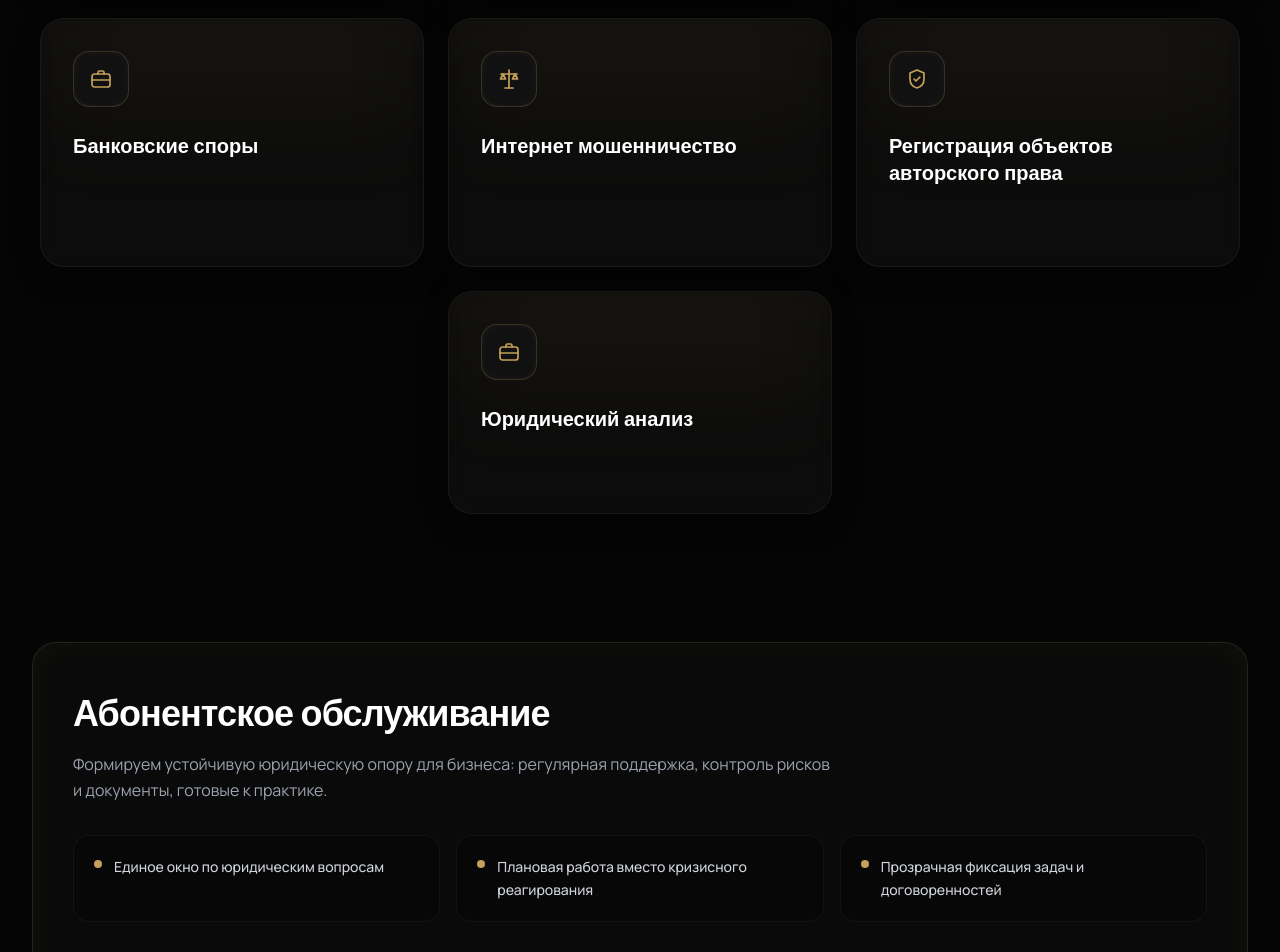
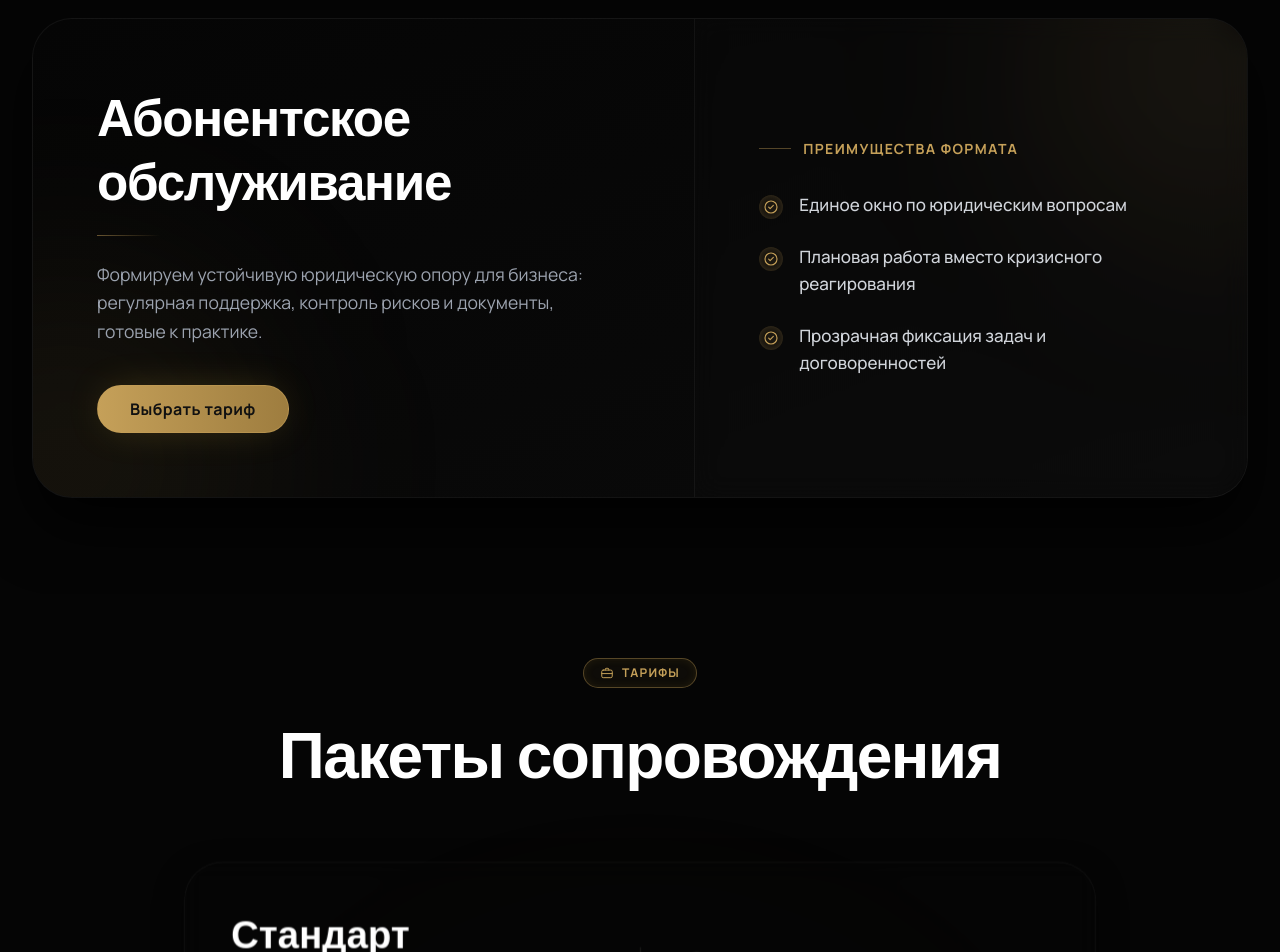
Before and after one commit to kalist01337/antigravity, a Next.js app: page / in a window 1280 px wide. Shown: the part 2080-3032 px from the top of the page. Built offline with nearby package versions, Linux system fonts and the light colour scheme.

Commit message:
feat: redesign Subscription, About, and FAQ sections

```diff
--- a/src/components/sections/about-section.tsx
+++ b/src/components/sections/about-section.tsx
@@ -6,61 +6,64 @@ export function AboutSection() {
   return (
     <section id="about" className="section-shell pb-24 pt-10 sm:pb-32 sm:pt-16 bg-surface">
       <div className="mx-auto max-w-[1200px]">
-        <div className="grid grid-cols-1 gap-12 lg:grid-cols-[1fr_1.1fr] lg:gap-16 items-center">
+        <div className="grid grid-cols-1 gap-12 lg:grid-cols-[1fr_1.5fr] lg:gap-16">
 
-          {/* Left Content */}
+          {/* Left: Sticky Intro */}
+          <div className="lg:sticky lg:top-32 h-fit">
             <Reveal className="flex flex-col items-start text-left">
-            <p className="inline-flex items-center gap-2 rounded-full border border-brand/40 bg-brand/5 px-4 py-1.5 text-xs font-bold uppercase tracking-widest text-brand shadow-[inset_0_0_10px_rgba(212,175,55,0.1)] backdrop-blur-sm">
+              <p className="inline-flex items-center gap-2 rounded-full border border-brand/40 bg-brand/5 px-4 py-1.5 text-xs font-bold uppercase tracking-widest text-brand shadow-[inset_0_0_10px_rgba(197,160,89,0.1)] backdrop-blur-sm">
                 <ShieldIcon className="h-3.5 w-3.5" />
                 О центре
               </p>
 
-            <h2 className="mt-6 font-serif font-bold text-[2.2rem] leading-tight tracking-tight text-ink md:text-[3rem]">
+              <h2 className="mt-8 font-serif font-bold text-[2.5rem] leading-[1.1] tracking-tight text-ink md:text-[3.5rem]">
                 {siteConfig.about.title}
               </h2>
 
-            <div className="mt-6 h-px w-20 bg-gradient-to-r from-brand/80 to-transparent" />
+              <div className="mt-8 h-px w-24 bg-gradient-to-r from-brand/80 to-transparent" />
 
-            <p className="mt-8 text-[16px] leading-relaxed text-inkMuted md:text-[17px]">
+              <p className="mt-8 text-[1.1rem] leading-relaxed text-inkMuted max-w-md">
                 {siteConfig.about.intro}
               </p>
+            </Reveal>
+          </div>
 
-            <div className="mt-10 flex flex-col gap-5">
+          {/* Right: Dynamic Bento Box / Grid */}
+          <div className="grid grid-cols-1 sm:grid-cols-2 gap-4 sm:gap-6">
+            {/* Map approach to 4 distinct cards */}
             {siteConfig.about.approach.map((item, i) => (
-                <div key={item} className="group flex items-start gap-4">
-                  <div className="mt-1 flex shrink-0 items-center justify-center p-1.5 rounded-full bg-brand/10 text-brand shadow-[inset_0_0_5px_rgba(212,175,55,0.2)] transition-all group-hover:bg-brand/20 group-hover:shadow-[0_0_10px_rgba(212,175,55,0.3)]">
-                    <CheckCircleIcon className="h-4 w-4" />
-                  </div>
-                  <p className="text-[15px] leading-relaxed text-inkSoft font-medium transition-colors group-hover:text-ink">
+              <Reveal key={i} delay={i * 0.1}>
+                <div className="group relative flex flex-col justify-between overflow-hidden rounded-[2rem] border border-white/5 bg-surfaceSoft/40 p-8 min-h-[220px] shadow-[0_10px_30px_rgba(0,0,0,0.5)] transition-all duration-500 hover:border-brand/30 hover:-translate-y-1 hover:bg-surfaceSoft/60 backdrop-blur-sm">
+                  <span className="font-serif text-[3.5rem] font-bold text-white/5 transition-colors duration-500 group-hover:text-brand/20">
+                    0{i + 1}
+                  </span>
+                  <p className="text-[1.05rem] font-medium leading-relaxed text-inkSoft group-hover:text-ink mt-6">
                     {item}
                   </p>
                 </div>
+              </Reveal>
             ))}
-            </div>
-          </Reveal>
 
-          {/* Right Image Container */}
-          <Reveal delay={0.2} className="relative w-full">
-            <div className="relative aspect-[4/5] w-full overflow-hidden rounded-[2.5rem] border border-white/10 bg-black shadow-[0_0_40px_rgba(212,175,55,0.1)] sm:aspect-[4/3] lg:aspect-[4/5] group">
-              {/* Image Base */}
+            {/* 5th wide element for the office image */}
+            <Reveal delay={0.4} className="sm:col-span-2">
+              <div className="relative overflow-hidden rounded-[2rem] border border-white/5 h-[300px] group shadow-[0_10px_30px_rgba(0,0,0,0.8)]">
+                <div className="absolute inset-x-0 -top-24 h-48 w-full bg-brand/10 blur-[50px] transition-all duration-500 z-10" />
                 <img
                   src={siteConfig.media.officeImage}
                   alt="Офис Legal Protection"
-                className="absolute inset-0 h-full w-full object-cover object-center opacity-80 transition-transform duration-1000 group-hover:scale-105 group-hover:opacity-100"
+                  className="absolute inset-0 h-full w-full object-cover object-center opacity-40 transition-transform duration-1000 group-hover:scale-105 group-hover:opacity-60 mix-blend-luminosity"
                   loading="lazy"
                 />
-
-              <div className="absolute inset-0 shadow-[inset_0_0_0_1px_rgba(212,175,55,0.1)] rounded-[2.5rem] pointer-events-none" />
-
-              {/* Floating Badge (Dark) */}
-              <div className="absolute bottom-6 left-6 right-6 sm:bottom-8 sm:left-8 sm:right-8 rounded-2xl border border-white/10 bg-surface/80 p-5 shadow-[0_10px_30px_rgba(0,0,0,0.8)] backdrop-blur-md">
-                <p className="font-serif font-bold text-lg text-ink">Комплексный подход</p>
-                <p className="mt-1 text-sm text-inkMuted font-medium">Мы строим устойчивую юридическую опору, чтобы вы могли сосредоточиться на главном.</p>
+                <div className="absolute inset-0 bg-gradient-to-t from-surface via-surface/60 to-transparent z-10" />
+                <div className="absolute bottom-8 left-8 right-8 z-20">
+                  <p className="font-serif font-bold text-2xl text-ink">Комплексный подход</p>
+                  <p className="mt-2 text-[15px] font-medium text-inkSoft max-w-lg">Мы строим устойчивую юридическую опору, чтобы вы могли сосредоточиться на главном.</p>
                 </div>
               </div>
             </Reveal>
           </div>
         </div>
+      </div>
     </section>
   );
 }
--- a/src/components/sections/faq-section.tsx
+++ b/src/components/sections/faq-section.tsx
@@ -9,29 +9,39 @@ export function FAQSection() {
   const reduceMotion = useReducedMotion();
 
   return (
-    <section id="faq" className="section-shell pb-24 relative">
-      <div className="mb-10 text-center sm:text-left relative z-10">
-        <p className="inline-block rounded-full border border-brand/40 bg-brand/5 px-3 py-1 text-xs font-bold uppercase tracking-widest text-brand shadow-[inset_0_0_10px_rgba(212,175,55,0.1)] backdrop-blur-sm">FAQ</p>
-        <h2 className="mt-4 font-serif font-bold text-[2.2rem] text-ink md:text-[3rem]">Частые вопросы</h2>
+    <section id="faq" className="section-shell pb-32 relative">
+      <div className="mx-auto max-w-[1200px] grid grid-cols-1 lg:grid-cols-[1fr_2fr] gap-12 lg:gap-20 items-start">
+
+        {/* Left: Sticky Header */}
+        <div className="lg:sticky lg:top-32">
+          <p className="inline-block rounded-full border border-brand/40 bg-brand/5 px-4 py-1.5 text-xs font-bold uppercase tracking-widest text-brand shadow-[inset_0_0_10px_rgba(197,160,89,0.1)] backdrop-blur-sm">FAQ</p>
+          <h2 className="mt-6 font-serif font-bold text-[2.5rem] leading-[1.1] text-ink md:text-[3.5rem]">Частые вопросы</h2>
+          <div className="mt-8 h-px w-24 bg-gradient-to-r from-brand/80 to-transparent" />
+          <p className="mt-8 text-[1.1rem] leading-relaxed text-inkMuted">
+            Отвечаем на самые популярные вопросы о нашем подходе и форматах юридического сопровождения.
+          </p>
         </div>
 
-      <div className="space-y-3 mx-auto max-w-4xl">
+        {/* Right: Borderless Minimalist Accordion */}
+        <div className="flex flex-col border-t border-white/10">
           {siteConfig.faq.map((item, index) => {
             const isOpen = openIndex === index;
 
             return (
-            <article key={item.question} className="overflow-hidden rounded-2xl border border-white/5 bg-surfaceSoft/80 shadow-[0_4px_20px_rgba(0,0,0,0.3)] backdrop-blur-md transition-all hover:shadow-[0_8px_30px_rgba(0,0,0,0.6)] hover:border-white/10">
+              <article key={item.question} className="border-b border-white/10 group">
                 <button
                   type="button"
                   onClick={() => setOpenIndex((current) => (current === index ? null : index))}
-                className="flex w-full items-center justify-between gap-5 p-5 text-left transition-colors hover:bg-white/5"
+                  className="flex w-full items-center justify-between gap-6 py-6 md:py-8 text-left transition-colors"
                   aria-expanded={isOpen}
                 >
-                <span className={`text-sm font-bold md:text-base transition-colors ${isOpen ? "text-brandSoft" : "text-ink"}`}>
+                  <span className={`font-serif text-[1.15rem] md:text-[1.4rem] font-bold transition-all duration-300 ${isOpen ? "text-brand" : "text-ink group-hover:text-brandSoft"}`}>
                     {item.question}
                   </span>
-                <span className={`text-xl leading-none transition-transform duration-300 ${isOpen ? "rotate-45 text-brand" : "text-inkMuted"}`}>
-                  +
+                  <span className={`flex h-10 w-10 shrink-0 items-center justify-center rounded-full border transition-all duration-300 ${isOpen ? "border-brand bg-brand/10 text-brand rotate-45" : "border-white/10 text-inkMuted group-hover:border-brand/40 group-hover:text-brand"}`}>
+                    <svg className="h-5 w-5" fill="none" viewBox="0 0 24 24" stroke="currentColor">
+                      <path strokeLinecap="round" strokeLinejoin="round" strokeWidth={2} d="M12 4v16m8-8H4" />
+                    </svg>
                   </span>
                 </button>
 
@@ -42,9 +52,9 @@ export function FAQSection() {
                       initial={reduceMotion ? false : { height: 0, opacity: 0 }}
                       animate={reduceMotion ? undefined : { height: "auto", opacity: 1 }}
                       exit={reduceMotion ? undefined : { height: 0, opacity: 0 }}
-                    transition={{ duration: 0.25 }}
+                      transition={{ duration: 0.3, ease: "easeInOut" }}
                     >
-                    <p className="px-5 pb-5 text-sm md:text-base leading-relaxed text-inkSoft">{item.answer}</p>
+                      <p className="pb-8 pr-12 text-[1.05rem] leading-relaxed text-inkMuted">{item.answer}</p>
                     </motion.div>
                   ) : null}
                 </AnimatePresence>
@@ -52,6 +62,7 @@ export function FAQSection() {
             );
           })}
         </div>
+      </div>
     </section>
   );
 }
--- a/src/components/sections/services-section.tsx
+++ b/src/components/sections/services-section.tsx
@@ -25,27 +25,24 @@ export function ServicesSection() {
       </Reveal>
 
       <Reveal amount={0.1}>
-        <div className="mx-auto grid max-w-[1200px] grid-cols-1 gap-6 sm:grid-cols-2 lg:grid-cols-3">
+        <div className="mx-auto grid max-w-[1200px] grid-cols-1 gap-4 sm:grid-cols-2 lg:grid-cols-4">
           {siteConfig.services.map((service, index) => {
             const Icon = getIconForIndex(index);
 
             return (
               <article
                 key={service}
-                className={`group relative flex min-h-[220px] flex-col justify-between overflow-hidden rounded-3xl card-premium p-8 ${index === siteConfig.services.length - 1 && siteConfig.services.length % 3 === 1
-                    ? "lg:col-start-2"
-                    : ""
-                  }`}
+                className="group relative flex min-h-[160px] flex-col justify-between overflow-hidden rounded-2xl card-premium p-6"
               >
                 {/* Subtle top glow */}
                 <div className="absolute inset-x-0 -top-24 h-48 w-full bg-brand/5 blur-[50px] transition-all duration-500 group-hover:bg-brand/15" />
 
                 <div className="relative z-10">
-                  <div className="mb-6 flex h-14 w-14 items-center justify-center rounded-2xl bg-surfaceSoft text-brand shadow-[inset_0_0_10px_rgba(255,255,255,0.05)] ring-1 ring-inset ring-brand/20 transition-all duration-500 group-hover:bg-brand/10 group-hover:scale-110 group-hover:ring-brand/40 group-hover:shadow-[0_0_15px_rgba(212,175,55,0.2)]">
-                    {Icon}
+                  <div className="mb-4 flex h-10 w-10 items-center justify-center rounded-xl bg-surfaceSoft text-brand shadow-[inset_0_0_10px_rgba(255,255,255,0.05)] ring-1 ring-inset ring-brand/20 transition-all duration-500 group-hover:bg-brand/10 group-hover:scale-110 group-hover:ring-brand/40 group-hover:shadow-[0_0_15px_rgba(197,160,89,0.2)]">
+                    <div className="scale-75">{Icon}</div>
                   </div>
 
-                  <h3 className="font-serif font-bold text-[1.15rem] leading-snug text-ink transition-colors group-hover:text-brandSoft md:text-[1.25rem]">
+                  <h3 className="font-serif font-bold text-[1rem] leading-snug text-ink transition-colors group-hover:text-brandSoft md:text-[1.1rem]">
                     {service}
                   </h3>
                 </div>
--- a/src/components/sections/subscription-section.tsx
+++ b/src/components/sections/subscription-section.tsx
@@ -1,31 +1,50 @@
 import { siteConfig } from "@/config/site";
+import { CheckCircleIcon } from "@/components/ui/icons";
 
 export function SubscriptionSection() {
   return (
-    <section id="about-service" className="section-shell pb-24">
-      <div className="rounded-3xl border border-white/10 bg-surfaceSoft/50 px-6 py-10 sm:px-10 sm:py-12 shadow-[inset_0_0_30px_rgba(212,175,55,0.05)] backdrop-blur-sm">
-        <div className="max-w-3xl">
-          <h2 className="font-serif font-bold text-[2rem] tracking-tight text-ink md:text-4xl">{siteConfig.subscription.heading}</h2>
-          <p className="mt-5 leading-relaxed text-inkMuted">{siteConfig.subscription.text}</p>
+    <section id="about-service" className="section-shell pb-24 pt-12 relative overflow-hidden">
+      <div className="relative rounded-[2.5rem] bg-gradient-to-br from-surface to-[#0a0a0a] border border-white/5 shadow-[0_30px_60px_rgba(0,0,0,0.8)] overflow-hidden group">
+
+        {/* Decorative gold orbs */}
+        <div className="absolute -top-40 -right-40 w-96 h-96 bg-brand/10 rounded-full blur-[100px] pointer-events-none transition-transform duration-1000 group-hover:scale-110" />
+        <div className="absolute -bottom-40 -left-40 w-96 h-96 bg-brandDark/10 rounded-full blur-[100px] pointer-events-none transition-transform duration-1000 group-hover:scale-110" />
+
+        <div className="grid lg:grid-cols-[1.2fr_1fr]">
+          {/* Left Side: VIP Description */}
+          <div className="p-8 sm:p-12 lg:p-16 flex flex-col justify-center border-b lg:border-b-0 lg:border-r border-white/5 relative z-10">
+            <h2 className="font-serif font-bold text-[2.5rem] leading-tight tracking-tight text-ink md:text-[3.2rem]">
+              {siteConfig.subscription.heading}
+            </h2>
+            <div className="mt-6 h-px w-16 bg-gradient-to-r from-brand/50 to-transparent" />
+            <p className="mt-6 text-[1.1rem] leading-relaxed text-inkMuted max-w-lg">
+              {siteConfig.subscription.text}
+            </p>
+            <div className="mt-10">
+              <a href="#packages" className="inline-flex h-12 items-center justify-center rounded-full bg-gradient-to-r from-brand to-brandDark text-[#111] px-8 font-bold tracking-wide shadow-goldGlow transition-transform hover:scale-105 border border-brand/50">
+                Выбрать тариф
+              </a>
+            </div>
+          </div>
+
+          {/* Right Side: Benefits / Pass details */}
+          <div className="p-8 sm:p-12 lg:p-16 flex flex-col justify-center bg-surfaceSoft/20 relative z-10 backdrop-blur-md">
+            <h3 className="text-sm font-bold uppercase tracking-widest text-brand mb-8 flex items-center gap-3">
+              <span className="h-px w-8 bg-brand/40 block" />
+              Преимущества формата
+            </h3>
+            <ul className="space-y-6">
+              {siteConfig.subscription.benefits.map((benefit) => (
+                <li key={benefit} className="flex items-start gap-4">
+                  <div className="mt-1 flex shrink-0 items-center justify-center p-1 rounded-full bg-brand/10 text-brand shadow-[inset_0_0_5px_rgba(197,160,89,0.2)]">
+                    <CheckCircleIcon className="h-4 w-4" />
+                  </div>
+                  <span className="text-[17px] font-medium text-inkSoft leading-relaxed">{benefit}</span>
+                </li>
+              ))}
+            </ul>
+          </div>
         </div>
-
-        <div className="mt-8 grid gap-4 md:grid-cols-3">
-          {siteConfig.subscription.benefits.map((benefit) => (
-            <div key={benefit} className="rounded-2xl border border-white/5 bg-surface/60 p-5 text-sm font-medium text-inkSoft shadow-sm transition hover:shadow-goldGlow hover:border-brand/40">
-              <div className="flex items-start gap-3">
-                <div className="mt-1 h-2 w-2 shrink-0 rounded-full bg-brand" />
-                <p className="leading-relaxed">{benefit}</p>
-              </div>
-            </div>
-          ))}
-        </div>
-
-        <a
-          href="#packages"
-          className="mt-8 inline-flex rounded-full bg-transparent border border-brand/50 px-8 py-3.5 text-sm font-bold tracking-wide text-brand shadow-sm transition hover:bg-brand/10 hover:text-brandSoft hover:shadow-goldGlow"
-        >
-          Выбрать тариф
-        </a>
       </div>
     </section>
   );
```
Lines whose indentation alone changed are shown as unchanged.
